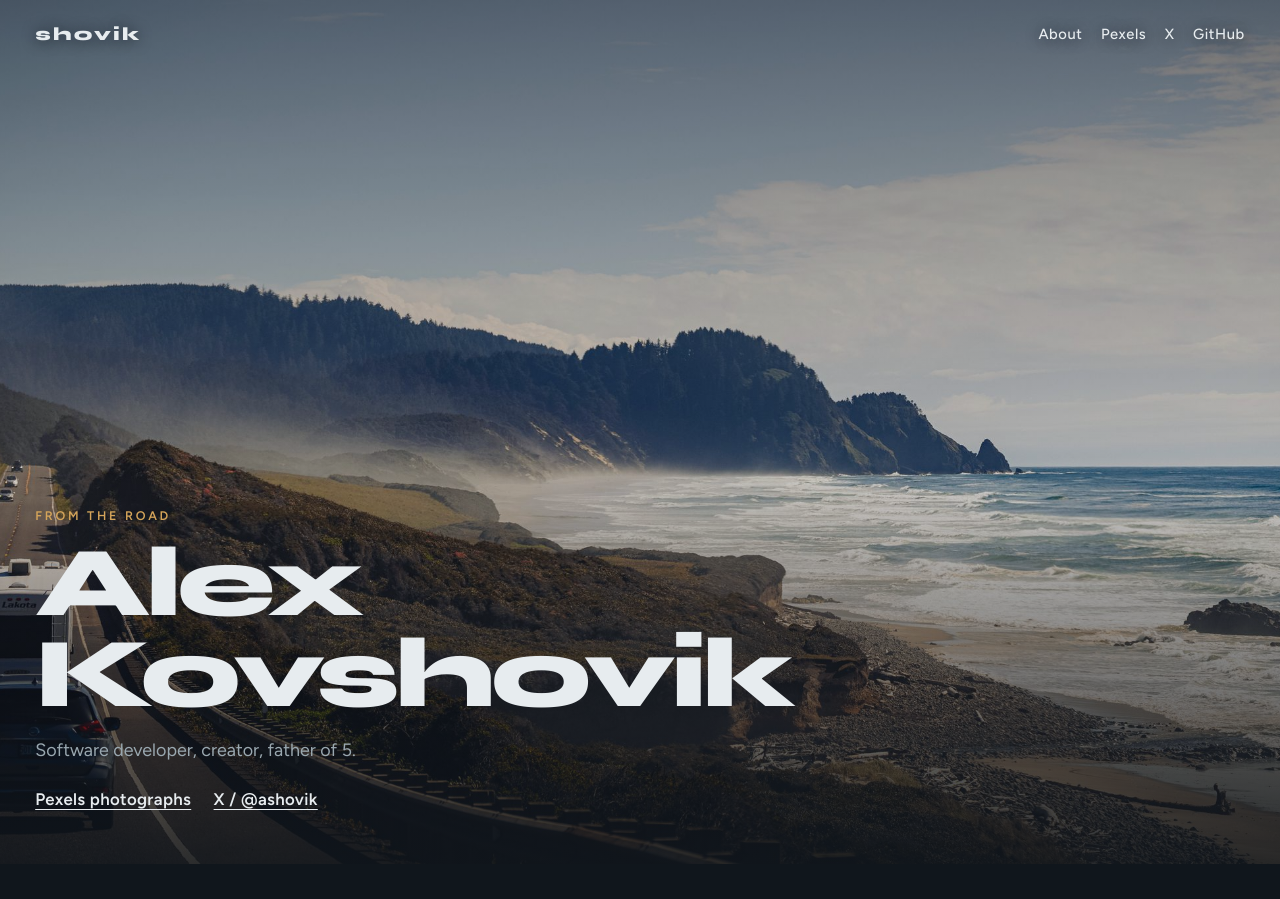
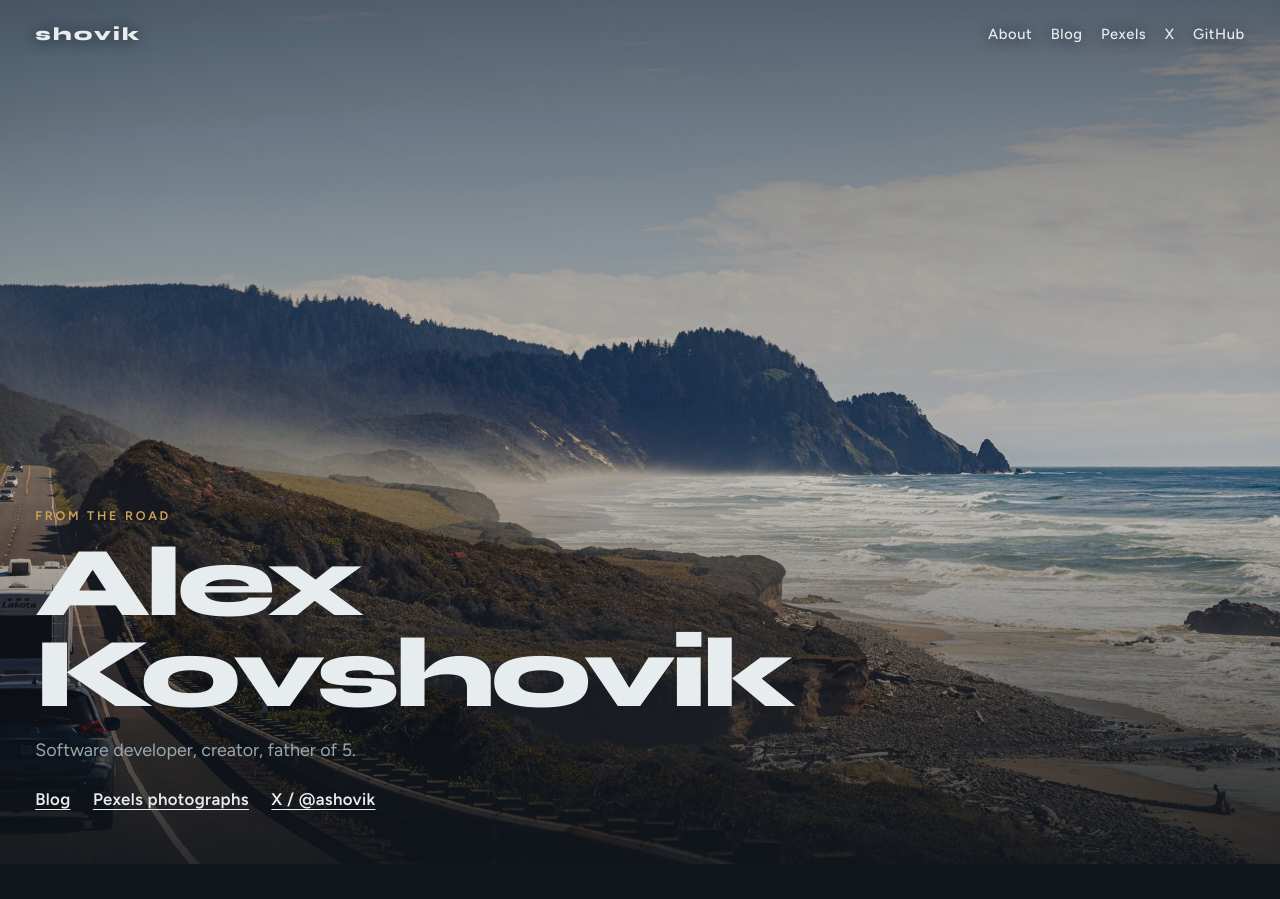
Before and after one commit to alex-kovshovik/alex-kovshovik.github.io, a Jekyll site: the page built from index.markdown, in a window 1280 px wide. Shown: the top 899 px of the page. Built offline with Jekyll 4.4.1, drawn with Linux system fonts in a browser that asks for light colours; some of the changed text lies outside the part shown.

Commit message:
Move posts off the homepage into Blog.
Keep the front page as photographs. List the writing at /blog/ and link it from the menu, hero, photo grid, footer, and post pages.

```diff
--- a/_includes/footer.html
+++ b/_includes/footer.html
@@ -1,6 +1,7 @@
 <footer class="site-footer">
   <p class="footer-name">© 2014–{{ site.time | date: "%Y" }} Alex Kovshovik</p>
   <p class="footer-links">
+    <a href="{{ "/blog/" | relative_url }}">Blog</a>
     <a href="{{ site.pexels_url }}" rel="me noopener" target="_blank">Pexels</a>
     <a href="{{ site.x_url }}" rel="me noopener" target="_blank">X</a>
     {%- if site.github_username -%}
--- a/_includes/header.html
+++ b/_includes/header.html
@@ -3,6 +3,7 @@
   <a class="wordmark" href="{{ "/" | relative_url }}">shovik</a>
   <nav class="site-nav" aria-label="Primary">
     <a href="{{ "/about/" | relative_url }}">About</a>
+    <a href="{{ "/blog/" | relative_url }}">Blog</a>
     <a href="{{ site.pexels_url }}" rel="me noopener" target="_blank">Pexels</a>
     <a href="{{ site.x_url }}" rel="me noopener" target="_blank">X</a>
     {% if site.github_username %}
--- a/_layouts/home.html
+++ b/_layouts/home.html
@@ -16,6 +16,7 @@ layout: default
     <h1>Alex Kovshovik</h1>
     <p class="hero-lede">{{ site.description }}</p>
     <p class="hero-actions">
+      <a class="text-link" href="{{ "/blog/" | relative_url }}">Blog</a>
       <a class="text-link" href="{{ site.pexels_url }}" rel="me noopener" target="_blank">Pexels photographs</a>
       <a class="text-link" href="{{ site.x_url }}" rel="me noopener" target="_blank">X / @{{ site.twitter_username }}</a>
     </p>
@@ -45,25 +46,9 @@ layout: default
       </li>
     {%- endfor -%}
   </ul>
+
+  <p class="blog-cue">
+    <a class="text-link" href="{{ "/blog/" | relative_url }}">Blog</a>
+    for notes on git, Rails, and deploys.
+  </p>
 </section>
-
-<section class="band writing" aria-labelledby="writing-heading">
-  {{ content }}
-  <div class="band-head">
-    <div>
-      <p class="eyebrow">Writing</p>
-      <h2 id="writing-heading">{{ page.list_title | default: "Posts" }}</h2>
-    </div>
-  </div>
-
-  {%- if site.posts.size > 0 -%}
-    <ul class="post-list">
-      {%- for post in site.posts -%}
-        <li>
-          <time datetime="{{ post.date | date_to_xmlschema }}">{{ post.date | date: "%b %-d, %Y" }}</time>
-          <a href="{{ post.url | relative_url }}">{{ post.title | escape }}</a>
-        </li>
-      {%- endfor -%}
-    </ul>
-  {%- endif -%}
-</section>
--- a/_layouts/post.html
+++ b/_layouts/post.html
@@ -4,6 +4,8 @@ layout: default
 <article class="prose">
   <header class="prose-head">
     <p class="eyebrow">
+      <a href="{{ "/blog/" | relative_url }}">Blog</a>
+      ·
       <time datetime="{{ page.date | date_to_xmlschema }}">{{ page.date | date: "%b %-d, %Y" }}</time>
     </p>
     <h1>{{ page.title }}</h1>
--- a/assets/css/style.scss
+++ b/assets/css/style.scss
@@ -81,6 +81,7 @@ a:focus-visible {
 
 .layout-page .site-header,
 .layout-post .site-header,
+.layout-blog .site-header,
 .layout-default .site-header {
   position: sticky;
   background: rgba(16, 22, 28, 0.88);
@@ -213,6 +214,7 @@ a:focus-visible {
   text-transform: uppercase;
 }
 
+.band h1,
 .band h2 {
   margin: 0;
   font-family: var(--display);
@@ -261,8 +263,14 @@ a:focus-visible {
   text-shadow: 0 1px 8px rgba(16, 22, 28, 0.85);
 }
 
+.photos,
 .writing {
   padding-bottom: 4rem;
+}
+
+.blog-cue {
+  margin: 1.6rem 0 0;
+  color: var(--mist);
 }
 
 .post-list {
--- /dev/null
+++ b/blog.markdown
@@ -0,0 +1,5 @@
+---
+layout: blog
+title: Blog
+permalink: /blog/
+---
```
Also changed, not shown: _layouts/blog.html (added, +25 -0 lines).
